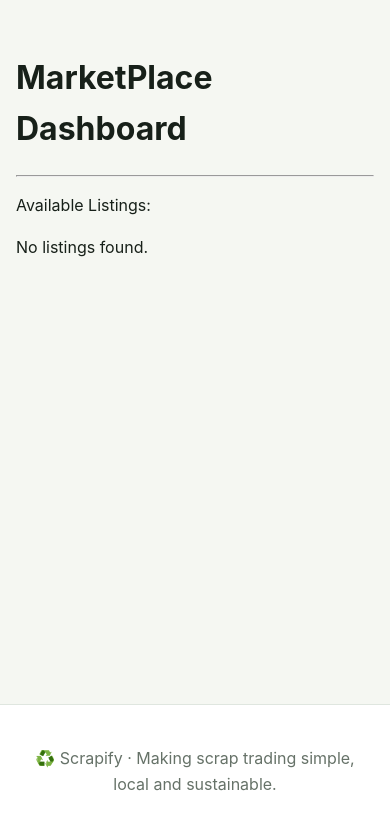
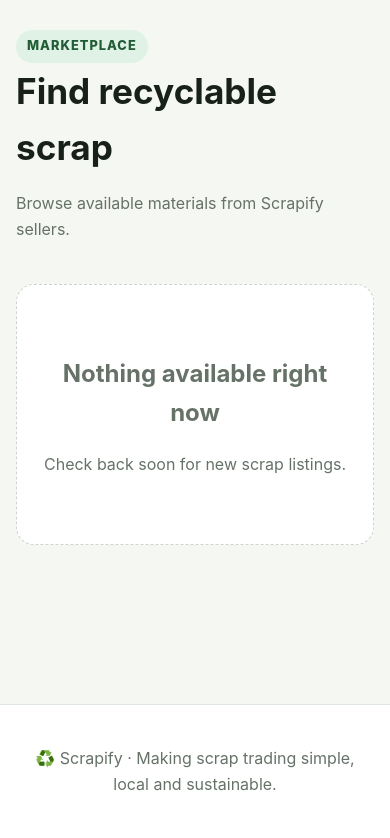
Before and after one commit to saksham-giri/ScrapiFy, a Django app: template listings/templates/marketplace.html in a window 390 px wide. Shown: the part 71-909 px from the top of the page. Run offline with Django 5.2, Linux system fonts and the light colour scheme; the template is opened without the code that fills it, so the values that code supplies are empty.

Commit message:
Redesign marketplace with responsive listing cards

```diff
--- a/listings/templates/marketplace.html
+++ b/listings/templates/marketplace.html
@@ -1,29 +1,6 @@
 {% extends 'base.html' %}
-
+{% block title %}Marketplace · Scrapify{% endblock %}
 {% block content %}
-    <h1>MarketPlace Dashboard</h1>
-
-<hr>
-
-
-
-<p>Available Listings:
-    {% for listing in listings %}
-        <ul><li>
-            <a href="{% url 'scrapdetails' listing.id %}">
-                {{listing.title}}
-            </a>
-            &emsp;
-            <!-- <a href="{% url 'edit_listing' listing.id %}">
-                Edit
-            </a> -->
-
-        </li></ul>
-    {% empty %}
-        <p>No listings found.</p>
-    {% endfor %}
-
-</p>
-
-
+<div class="page-heading"><div><span class="eyebrow">Marketplace</span><h1>Find recyclable scrap</h1><p class="muted">Browse available materials from Scrapify sellers.</p></div></div>
+{% if listings %}<div class="grid">{% for listing in listings %}<article class="card listing-card"><div><span class="badge">{{ listing.get_category_display }}</span><h2><a href="{% url 'scrapdetails' listing.id %}">{{ listing.title }}</a></h2><p class="muted">{{ listing.desc|truncatewords:18 }}</p></div><div class="card-footer"><div><div class="price">₹{{ listing.asking_price }}</div><small class="muted">{{ listing.weight }} kg · {{ listing.seller.username }}</small></div><a class="btn" href="{% url 'scrapdetails' listing.id %}">View details</a></div></article>{% endfor %}</div>{% else %}<div class="empty"><h2>Nothing available right now</h2><p>Check back soon for new scrap listings.</p></div>{% endif %}
 {% endblock %}
```
